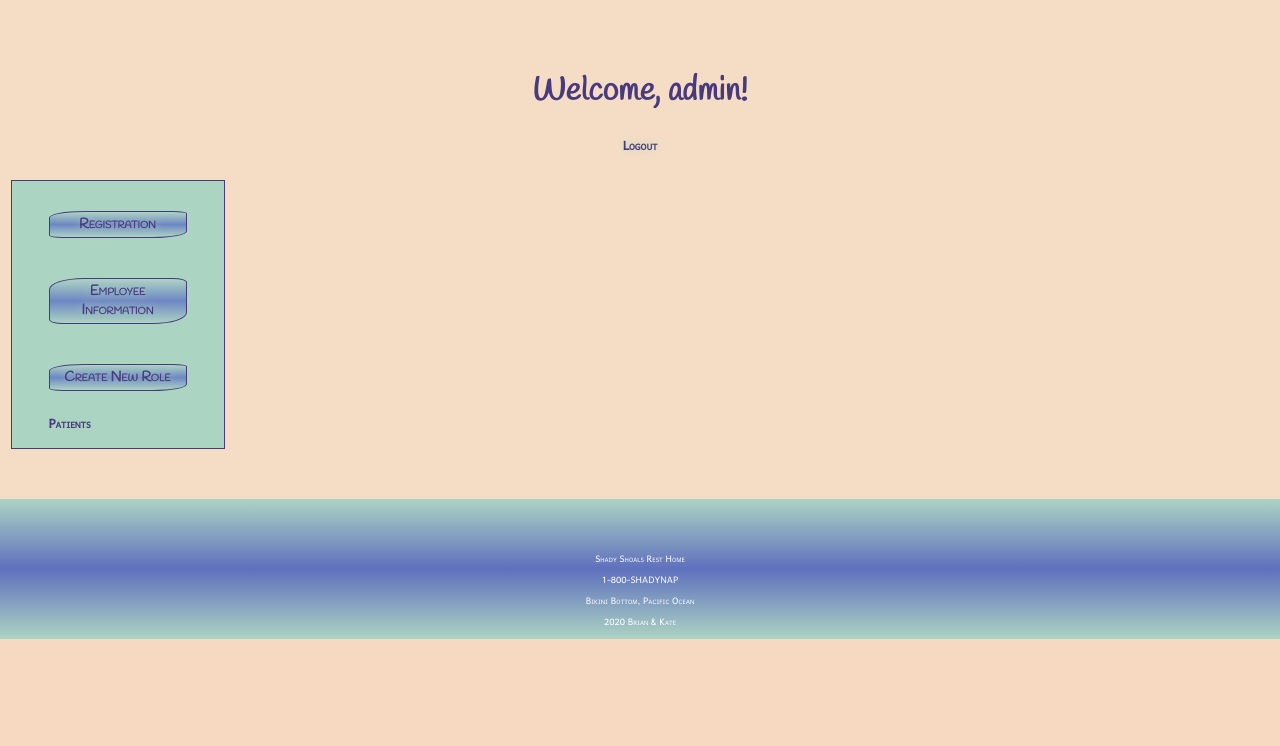
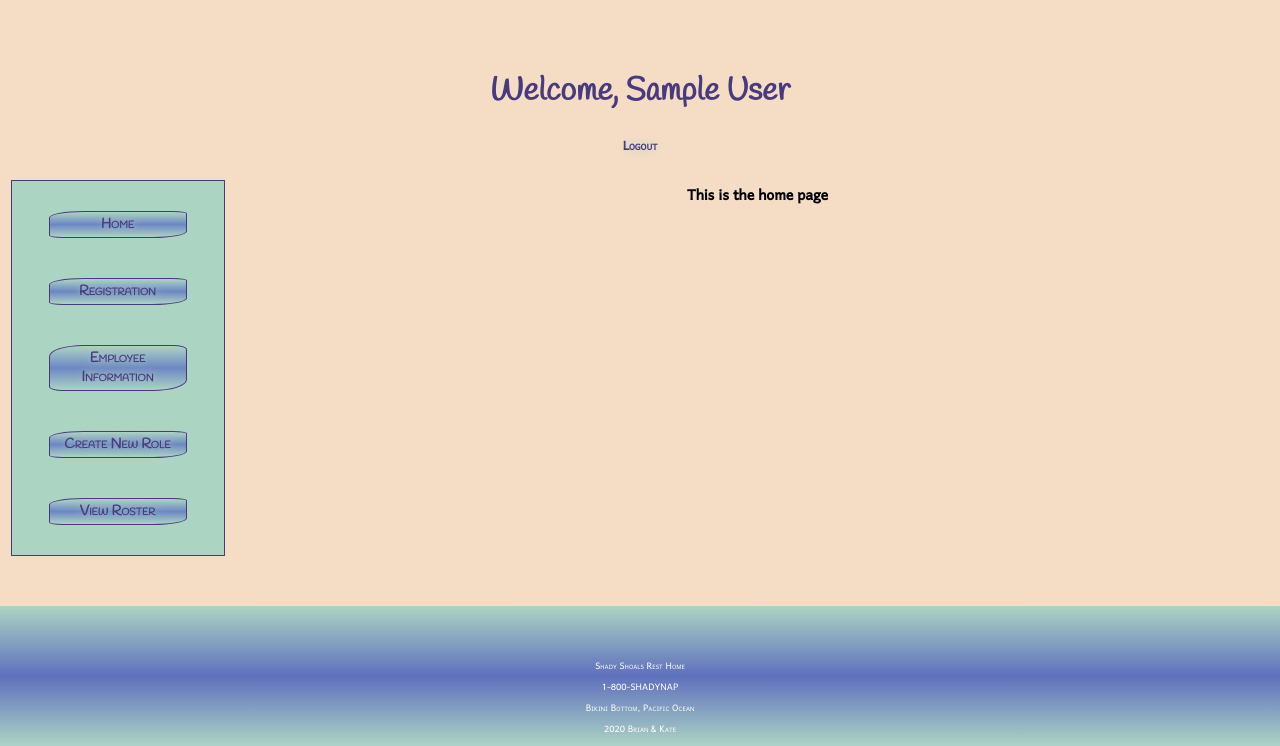
Before and after one commit to kdmundale/ShadyShoalsRestHome, a PHP site: page /views/aHome.php in a window 1280 px wide. Shown: the part 180-926 px from the top of the page. Before the commit the page ends 819 px from the top, so only its background shows below. Run offline with PHP 8.4, Linux system fonts and the light colour scheme; the visitor is signed in with stand-in values (Sample User, id 1); data that the repository does not hold is empty.

Commit message:
Added a template for the sdmin/supervisor home screen to clean up code added a home button to the home page to clear scree, space to display information in the future improved queries for employees added js to switch between home screen views css to forms on home page

```diff
--- a/db/edit_salary.php
+++ b/db/edit_salary.php
@@ -1,5 +1,7 @@
 <?php
 require "db.php";
+require "../includes/head.php";
+require "../includes/header.php";
 session_start();
 
 if ((isset($_POST["salSubmit"])) && ($_SESSION['sessionRole']== 1)) {
@@ -18,7 +20,7 @@ if ((isset($_POST["salSubmit"])) && ($_SESSION['sessionRole']== 1)) {
     mysqli_stmt_bind_param($stmt, "ii", $empSalary, $empID);
     mysqli_stmt_execute($stmt);
     mysqli_stmt_close($stmt);
+    header("location:javascript://history.go(-1)");
   }
-  header("Location: employees.php");
 }
 ?>
--- /dev/null
+++ b/includes/ASMenu.php
@@ -0,0 +1,29 @@
+<a href="../db/logout.php">Logout</a>
+<section class="homeMain">
+<nav>
+  <ul>
+    <li><button class="homeButton" id="home" type="button" name="home">Home</button></li>
+    <li><button class="homeButton" id="reg" type="button" name="registratin">Registration</button></li>
+    <li><button class="homeButton" id="emp" type="button" name="employee">Employee Information</button></li>
+    <li><button class="homeButton" id="newRole" type="button" name="newRoleForm">Create New Role</button></li>
+    <li><button class="homeButton" id="ros" type="button" name="rosterForm">View Roster</button></li>
+    <script defer src="../js/homePage.js" type="text/javascript"></script>
+  </ul>
+</nav>
+<div id="home_page_content" class="homeContent">
+  <div id="home_div" class="homeForm">
+    <h3>This is the home page</h3>
+  </div>
+  <form id="userStatus" class="homeForm" action="../db/approve.php" method="post">
+    <label for="approval">Select User Status</label>
+    <select id="approval" class="" name="approval">
+      <option value=3>Pending Approval</option>
+      <option value=1>Approved</option>
+      <option value=0>Deactivated</option>
+    </select>
+    <button class="homeButton" type="submit" name="submit">View Users</button>
+  </form>
+  <br/>
+  <form id="employeeList" class="homeForm" action="../db/employees.php" method="post">
+    <form class="register" action="db/register-inc.php" method="post">
+      <label class="regLabel" for="regSelect">View Employees By Position</label>
--- a/js/homePage.js
+++ b/js/homePage.js
@@ -1,12 +1,21 @@
 function getApproval(){
   document.getElementById("userStatus").style.display = "flex";
   document.getElementById("employeeList").style.display = "none";
+  document.getElementById("home_div").style.display = "none";
 }
 
 function getEmployees(){
   document.getElementById("userStatus").style.display = "none";
   document.getElementById("employeeList").style.display = "flex";
+  document.getElementById("home_div").style.display = "none";
+}
+
+function viewHome(){
+  document.getElementById("home_div").style.display = "inline-block";
+  document.getElementById("userStatus").style.display = "none";
+  document.getElementById("employeeList").style.display = "none";
 }
 
 document.getElementById("reg").addEventListener("click", getApproval);
 document.getElementById("emp").addEventListener("click", getEmployees);
+document.getElementById("home").addEventListener("click", viewHome);
--- a/styles.css
+++ b/styles.css
@@ -207,14 +207,22 @@ ul {
   align-items: center;
 }
 
+#home_div {
+  display: inline-block;
+}
+
 #userStatus, #employeeList {
   font-size: 20px;
-  margin: 10px auto;
+  margin: 20px auto;
   display: none;
   flex-direction: column;
   align-items: center;
   width: 80%;
   background-color: rgb(187,154,195);
+}
+
+#employeeList {
+  margin: auto;
 }
 
 #userStatus {
--- a/views/aHome.php
+++ b/views/aHome.php
@@ -2,34 +2,11 @@
   require "../includes/head.php";
   require "../includes/header.php";
   require "../db/db.php";
-echo <<< "HOME"
-    <h1>Welcome, admin!</h1>
-    <a href="../db/logout.php">Logout</a>
-    <section class="homeMain">
-    <nav>
-      <ul>
-        <li><button class="homeButton" id="reg" type="button" name="registratin">Registration</button></li>
-        <li><button class="homeButton" id="emp" type="button" name="employee">Employee Information</button></li>
-        <li><button class="homeButton" id="newRole" type="button" name="newRoleForm">Create New Role</button></li>
-        <li><a class="navLink" href="">Patients</a></li>
-        <script defer src="../js/homePage.js" type="text/javascript"></script>
-      </ul>
-    </nav>
-    <div id="home_page_content" class="homeContent">
-      <form id="userStatus" class="homeForm" action="../db/approve.php" method="post">
-        <label for="approval">Select User Status</label>
-        <select id="approval" class="" name="approval">
-          <option value=3>Pending Approval</option>
-          <option value=1>Approved</option>
-          <option value=0>Deactivated</option>
-        </select>
-        <button class="homeButton" type="submit" name="submit">View Users</button>
-      </form>
-      <br/>
-      <form id="employeeList" class="homeForm" action="../db/employees.php" method="post">
-        <form class="register" action="db/register-inc.php" method="post">
-          <label class="regLabel" for="regSelect">View Employees By Position</label>
-HOME;
+  session_start();
+
+  echo "<h1>Welcome, ".$_SESSION['userName']."</h1>";
+  require "../includes/ASMenu.php";
+
   $sql = "SELECT position FROM role_security WHERE sec_level < 5;";
   $stmt = mysqli_stmt_init($conn);
   if (!mysqli_stmt_prepare($stmt,$sql)){
```
Also changed, not shown: db/approve.php (+3 -24 lines), db/employees.php (+4 -25 lines). Lines whose indentation alone changed are shown as unchanged.
